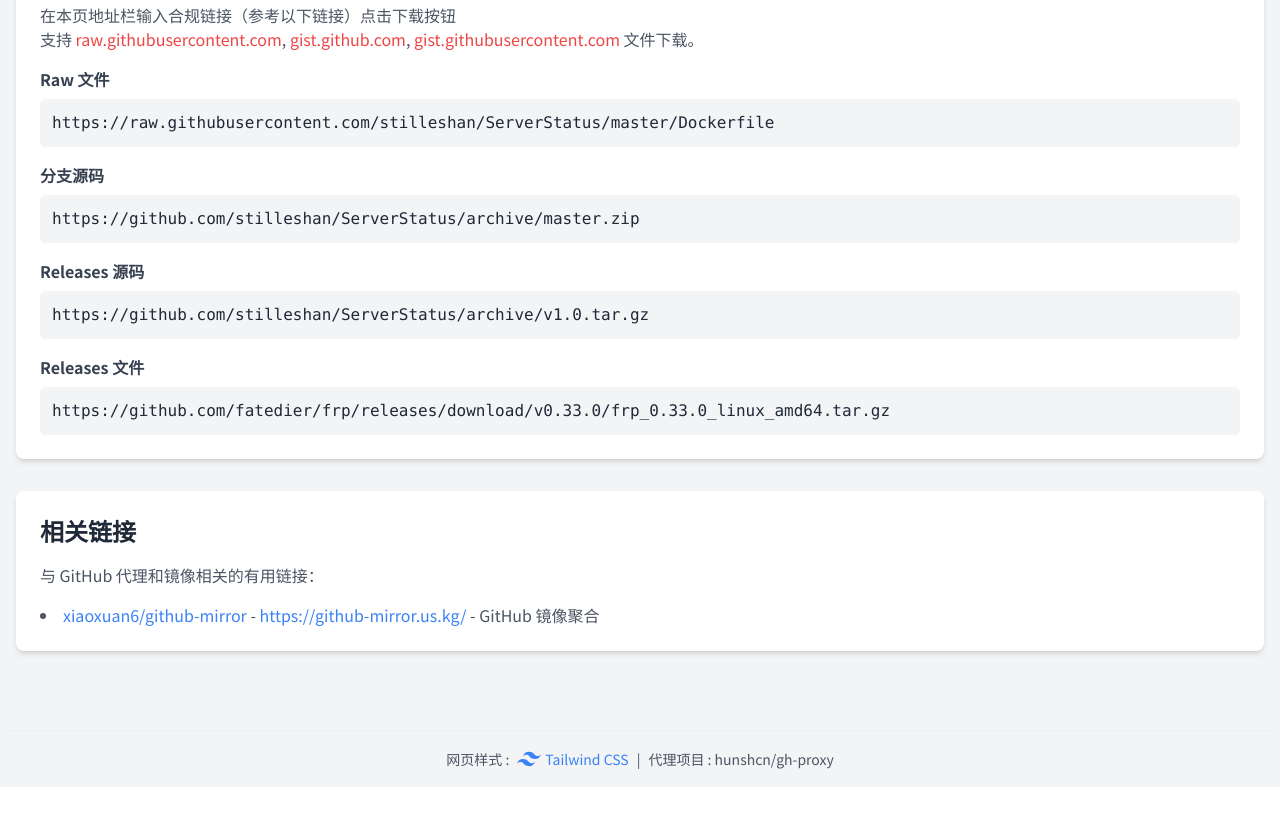
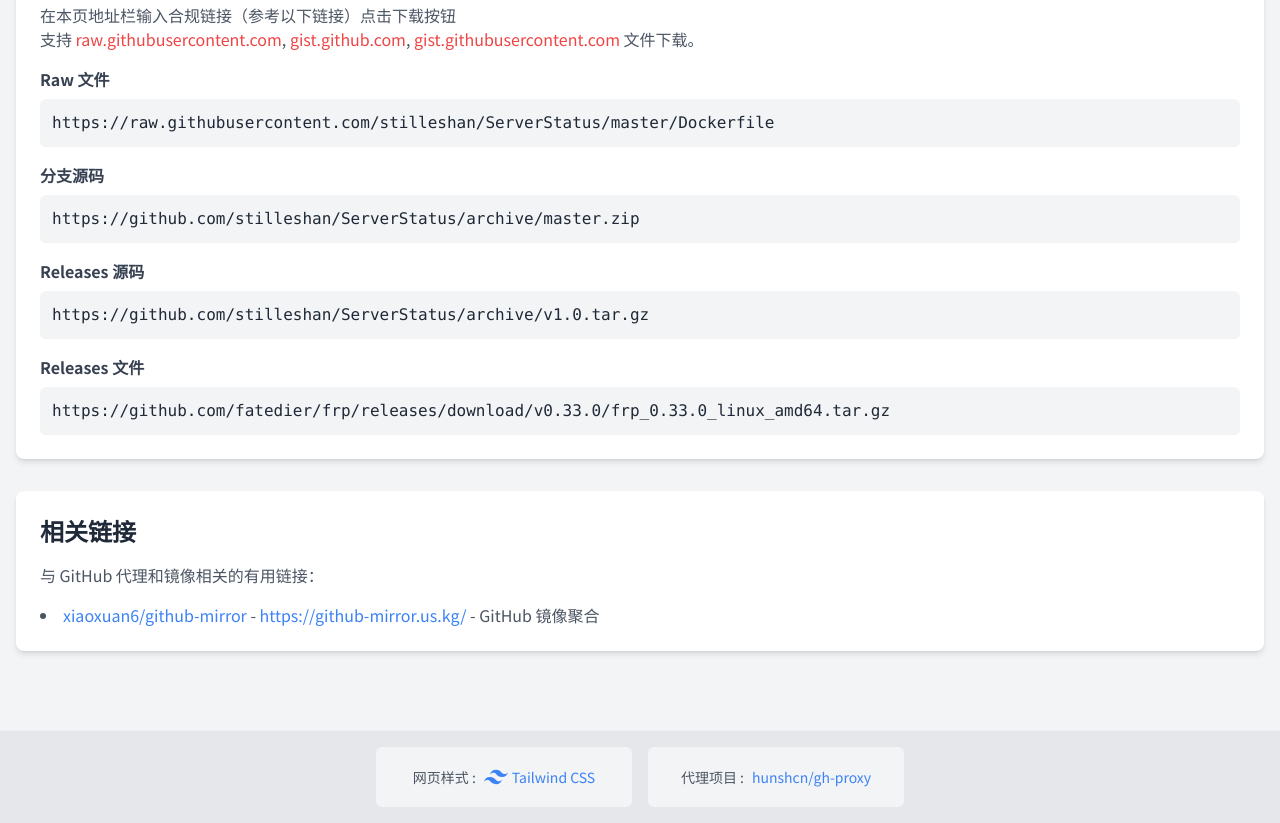
Before and after one commit to interface2016/page-docking.github.io, a plain HTML site: page gh-proxy/index.html in a window 1280 px wide. Shown: the part 1067-1890 px from the top of the page. Before the commit the page ends 1854 px from the top, so only its background shows below. Drawn offline with nearby package versions, Linux system fonts and the light colour scheme.

Commit message:
Update index.html

```diff
--- a/gh-proxy/index.html
+++ b/gh-proxy/index.html
@@ -60,7 +60,7 @@
                        gist, raw.githubusercontent.com 文件代理加速下载服务。</p>
                    <form @submit.prevent="submitForm" class="max-w-2xl mx-auto">
                        <div class="flex flex-col sm:flex-row gap-4">
-                           <div class="relative flex-grow">
+                           <div class="relative w-full sm:w-auto sm:flex-grow">
                                <input v-model="url" type="text" placeholder="输入 GitHub 文件链接" required
                                    class="w-full px-4 py-2 pr-10 rounded-md border border-gray-300 dark:border-gray-600 bg-white dark:bg-gray-700 text-gray-800 dark:text-white focus:outline-none focus:ring-2 focus:ring-blue-500 transition-colors">
                                <button v-if="url" @click="clearUrl" type="button"
@@ -73,7 +73,7 @@
                                    </svg>
                                </button>
                            </div>
-                           <div class="flex gap-2">
+                           <div class="flex justify-center sm:justify-start gap-2">
                                <button type="submit"
                                    class="px-6 py-2 bg-blue-500 text-white rounded-md hover:bg-blue-600 focus:outline-none focus:ring-2 focus:ring-blue-500 focus:ring-offset-2 dark:ring-offset-gray-900 transition-colors">
                                    下载
@@ -167,20 +167,25 @@ curl -O {{ currentHost }}https://raw.githubusercontent.com/stilleshan/ServerStat
                     </ul>
                 </section>
             </main>
-            <footer class="bg-primary dark:bg-gray-800 shadow mt-12 transition-colors">
-                <div class="container mx-auto px-4 py-4">
-                    <div class="flex justify-center items-center text-gray-600 dark:text-gray-300 text-sm">
-                        <span>网页样式 : </span>
-                        <a href="https://tailwindcss.com/" target="_blank" rel="noopener noreferrer"
-                           class="inline-flex items-center ml-2 text-blue-500 hover:text-blue-600 dark:text-blue-400 dark:hover:text-blue-300">
-                            <svg class="h-6 w-6 mr-1" viewBox="0 0 24 24" fill="currentColor">
-                                <path
-                                    d="M12.001,4.8c-3.2,0-5.2,1.6-6,4.8c1.2-1.6,2.6-2.2,4.2-1.8c0.913,0.228,1.565,0.89,2.288,1.624 C13.666,10.618,15.027,12,18.001,12c3.2,0,5.2-1.6,6-4.8c-1.2,1.6-2.6,2.2-4.2,1.8c-0.913-0.228-1.565-0.89-2.288-1.624 C16.337,6.182,14.976,4.8,12.001,4.8z M6.001,12c-3.2,0-5.2,1.6-6,4.8c1.2-1.6,2.6-2.2,4.2-1.8c0.913,0.228,1.565,0.89,2.288,1.624 c1.177,1.194,2.538,2.576,5.512,2.576c3.2,0,5.2-1.6,6-4.8c-1.2,1.6-2.6,2.2-4.2,1.8c-0.913-0.228-1.565-0.89-2.288-1.624 C10.337,13.382,8.976,12,6.001,12z" />
-                            </svg>
-                            Tailwind CSS
-                        </a>
-                        <span class="mx-2">|</span>
-                        <span>代理项目 : <a href="https://github.com/hunshcn/gh-proxy/" target="_blank" class="hover:text-blue-500">hunshcn/gh-proxy</a></span>
+            <footer class="bg-gray-200 dark:bg-gray-800 shadow mt-12 transition-colors py-4">
+                <div class="container mx-auto px-4">
+                    <div class="flex flex-wrap justify-center items-stretch gap-4 text-sm">
+                        <div class="bg-gray-100 dark:bg-gray-700 px-4 py-2 rounded-md transition-colors flex flex-wrap justify-center items-center w-64 min-h-[60px]">
+                            <span class="text-gray-600 dark:text-gray-300 mr-2">网页样式 :</span>
+                            <a href="https://tailwindcss.com/" target="_blank" rel="noopener noreferrer"
+                                class="inline-flex items-center text-blue-500 hover:text-blue-600 dark:text-blue-400 dark:hover:text-blue-300">
+                                <svg class="h-6 w-6 mr-1" viewBox="0 0 24 24" fill="currentColor">
+                                    <path d="M12.001,4.8c-3.2,0-5.2,1.6-6,4.8c1.2-1.6,2.6-2.2,4.2-1.8c0.913,0.228,1.565,0.89,2.288,1.624 C13.666,10.618,15.027,12,18.001,12c3.2,0,5.2-1.6,6-4.8c-1.2,1.6-2.6,2.2-4.2,1.8c-0.913-0.228-1.565-0.89-2.288-1.624 C16.337,6.182,14.976,4.8,12.001,4.8z M6.001,12c-3.2,0-5.2,1.6-6,4.8c1.2-1.6,2.6-2.2,4.2-1.8c0.913,0.228,1.565,0.89,2.288,1.624 c1.177,1.194,2.538,2.576,5.512,2.576c3.2,0,5.2-1.6,6-4.8c-1.2,1.6-2.6,2.2-4.2,1.8c-0.913-0.228-1.565-0.89-2.288-1.624 C10.337,13.382,8.976,12,6.001,12z" />
+                                </svg>
+                                Tailwind CSS
+                            </a>
+                        </div>
+                        <div class="bg-gray-100 dark:bg-gray-700 px-4 py-2 rounded-md transition-colors flex flex-wrap justify-center items-center w-64 min-h-[60px]">
+                            <span class="text-gray-600 dark:text-gray-300 mr-2">代理项目 :</span>
+                            <a href="https://github.com/hunshcn/gh-proxy/" target="_blank" class="text-blue-500 hover:text-blue-600 dark:text-blue-400 dark:hover:text-blue-300">
+                                hunshcn/gh-proxy
+                            </a>
+                        </div>
                     </div>
                 </div>
             </footer>
```
